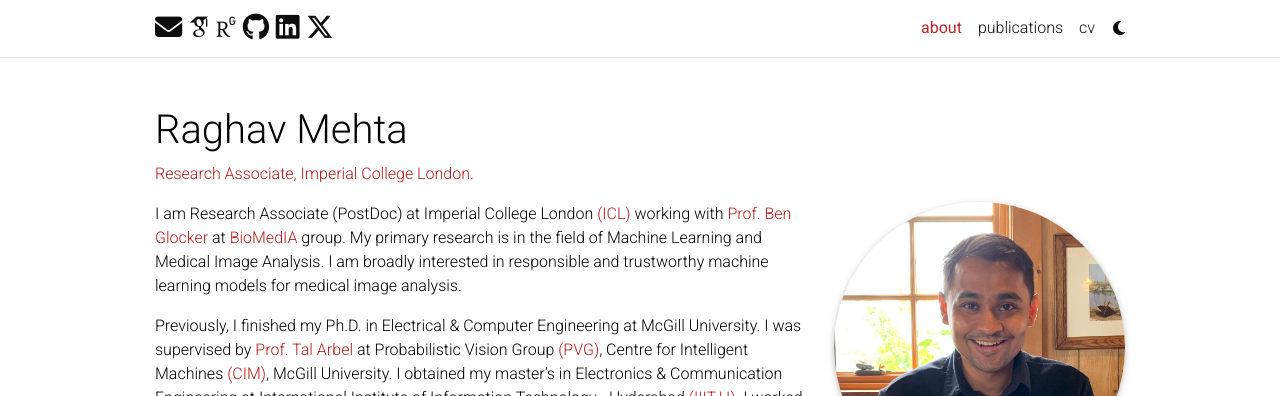
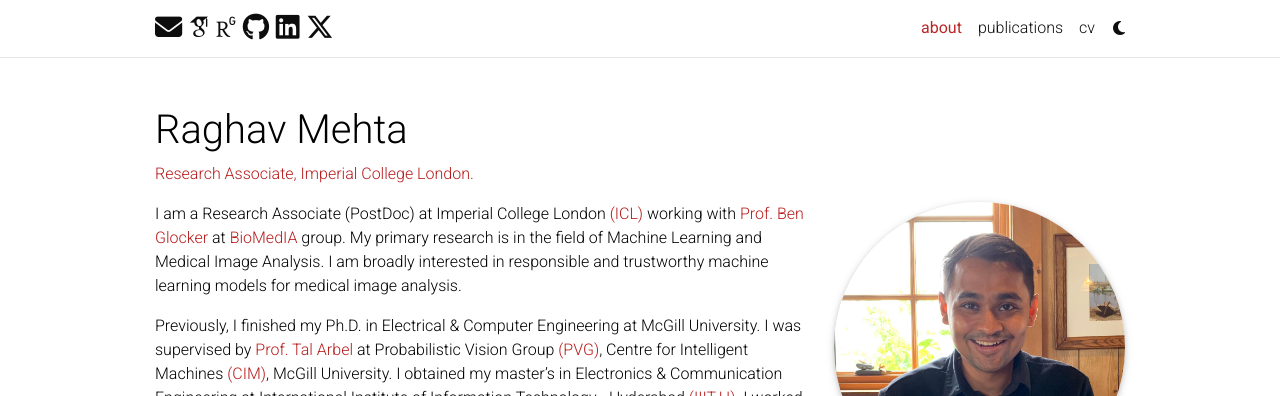
Before and after one commit to RagMeh11/RagMeh11.github.io, a Jekyll site: the page built from _pages/about.md, in a window 1280 px wide and 900 px high. Shown: the top 396 px of the window. Built offline with Jekyll 4.4.1, drawn with Linux system fonts in a browser that asks for light colours; full-size pictures stand in for the smaller copies a plugin makes; emoji names are drawn with the system emoji font; some web fonts are replaced; comment, search, counter and statistics services are not loaded; a style sheet for code colours, icons or effects is not loaded.

```diff
--- a/_pages/about.md
+++ b/_pages/about.md
@@ -18,7 +18,7 @@ latest_posts: false  # includes a list of the newest posts
 selected_papers: true # includes a list of papers marked as "selected={true}"
 social: true  # includes social icons at the bottom of the page
 ---
-I am Research Associate (PostDoc) at Imperial College London [(ICL)](https://www.imperial.ac.uk/) working with [Prof. Ben Glocker](http://wp.doc.ic.ac.uk/bglocker/) at [BioMedIA](https://biomedia.doc.ic.ac.uk/) group. My primary research is in the field of Machine Learning and Medical Image Analysis. I am broadly interested in responsible and trustworthy machine learning models for medical image analysis.
+I am a Research Associate (PostDoc) at Imperial College London [(ICL)](https://www.imperial.ac.uk/) working with [Prof. Ben Glocker](http://wp.doc.ic.ac.uk/bglocker/) at [BioMedIA](https://biomedia.doc.ic.ac.uk/) group. My primary research is in the field of Machine Learning and Medical Image Analysis. I am broadly interested in responsible and trustworthy machine learning models for medical image analysis.
 
 Previously, I finished my Ph.D. in Electrical & Computer Engineering at McGill University. I was supervised by [Prof. Tal Arbel](http://cim.mcgill.ca/~arbel) at Probabilistic Vision Group [(PVG)](http://cim.mcgill.ca/~pvg), Centre for Intelligent Machines [(CIM)](http://cim.mcgill.ca), McGill University.  I obtained my master's in Electronics & Communication Engineering at International Institute of Information Technology - Hyderabad [(IIIT-H)](http://iiit.ac.in). I worked under the guidence of [Prof. Jayanthi Sivaswamy](http://iiit.ac.in/people/faculty/jsivaswamy/) at Medical Image Processing [(MIP)](http://cvit.iiit.ac.in/projects/mip) group, Centre for Visual Information Technology [(CVIT)](http://cvit.iiit.ac.in), IIIT-H.
 
```
